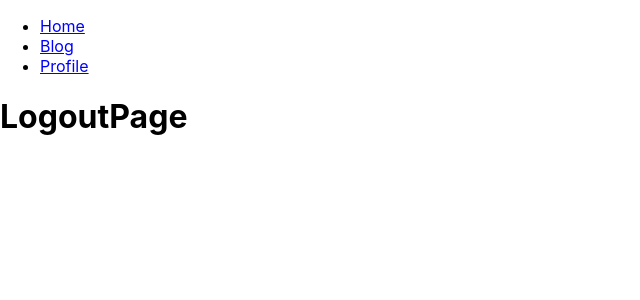
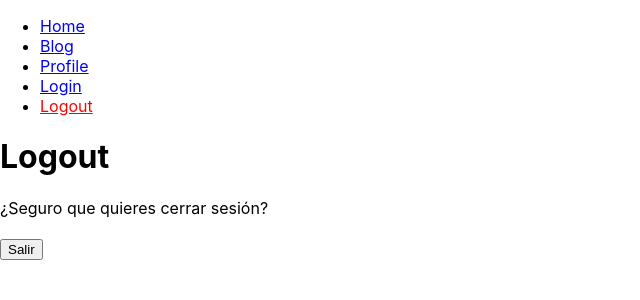
Before and after one commit to AdrianGerman/react-router, a React (Create React App) app: page /#/logout in a window 1280 px wide. Shown: the top 300 px of the page, without its empty margins (0-640 px from the left). Built offline with nearby package versions, Linux system fonts and the light colour scheme.

Commit message:
use auth

```diff
--- a/src/App.js
+++ b/src/App.js
@@ -6,6 +6,7 @@ import { Menu } from "./Menu";
 import { BlogPost } from "./BlogPost";
 import { LoginPage } from "./LoginPage";
 import { LogoutPage } from "./LogoutPage";
+import { AuthProvider } from "./auth";
 
 import "./App.css";
 
@@ -13,6 +14,7 @@ function App() {
   return (
     <>
       <HashRouter>
+        <AuthProvider>
           <Menu />
           <Routes>
             <Route path="/" element={<HomePage />} />
@@ -26,6 +28,7 @@ function App() {
             <Route path="/profile" element={<ProfilePage />} />
             <Route path="*" element={<p>Not found</p>} />
           </Routes>
+        </AuthProvider>
       </HashRouter>
     </>
   );
--- a/src/LoginPage.js
+++ b/src/LoginPage.js
@@ -1,5 +1,25 @@
+import React from "react";
+import { useAuth } from "./auth";
+
 function LoginPage() {
-  return <h1>LoginPage</h1>;
+  const auth = useAuth();
+  const [username, setUsername] = React.useState("");
+
+  const login = (e) => {
+    e.preventDefault();
+    auth.login({ username });
+  };
+  return (
+    <>
+      <h1>Login</h1>
+
+      <form onSubmit={login}>
+        <label>Ingresa tu nombre de usuario</label> <br /> <br />
+        <input value={username} onChange={(e) => setUsername(e.target.value)} />
+        <button type="submit">Entrar</button>
+      </form>
+    </>
+  );
 }
 
 export { LoginPage };
--- a/src/LogoutPage.js
+++ b/src/LogoutPage.js
@@ -1,5 +1,22 @@
+import { useAuth } from "./auth";
+
 function LogoutPage() {
-  return <h1>LogoutPage</h1>;
+  const auth = useAuth();
+
+  const logout = (e) => {
+    e.preventDefault();
+    auth.logout();
+  };
+  return (
+    <>
+      <h1>Logout</h1>
+
+      <form onSubmit={logout}>
+        <label>¿Seguro que quieres cerrar sesión?</label> <br /> <br />
+        <button type="submit">Salir</button>
+      </form>
+    </>
+  );
 }
 
 export { LogoutPage };
--- a/src/Menu.js
+++ b/src/Menu.js
@@ -1,4 +1,4 @@
-import { Link, NavLink } from "react-router-dom";
+import { NavLink } from "react-router-dom";
 
 function Menu() {
   return (
@@ -14,39 +14,6 @@ function Menu() {
             </NavLink>
           </li>
         ))}
-        {/* <li>
-          <Link to="/">Home</Link>
-        </li>
-        <li>
-          <Link to="/blog">Blog</Link>
-        </li>
-        <li>
-          <Link to="/profile">Profile</Link>
-        </li> */}
-        {/* <li>
-          <NavLink
-            style={({ isActive }) => ({ color: isActive ? "red" : "blue" })}
-            to="/"
-          >
-            Home
-          </NavLink>
-        </li>
-        <li>
-          <NavLink
-            style={({ isActive }) => ({ color: isActive ? "red" : "blue" })}
-            to="/Blog"
-          >
-            Blog
-          </NavLink>
-        </li>
-        <li>
-          <NavLink
-            style={({ isActive }) => ({ color: isActive ? "red" : "blue" })}
-            to="/Profile"
-          >
-            Profile
-          </NavLink>
-        </li> */}
       </ul>
     </nav>
   );
@@ -65,4 +32,12 @@ routes.push({
   to: "/profile",
   text: "Profile",
 });
+routes.push({
+  to: "/login",
+  text: "Login",
+});
+routes.push({
+  to: "/Logout",
+  text: "Logout",
+});
 export { Menu };
--- a/src/ProfilePage.js
+++ b/src/ProfilePage.js
@@ -1,5 +1,14 @@
+import { useAuth } from "./auth";
+
 function ProfilePage() {
-  return <h1>Profile Page</h1>;
+  const auth = useAuth();
+
+  return (
+    <>
+      <h1>Perfil</h1>
+      <p>Welcome, {auth.user.username}</p>
+    </>
+  );
 }
 
 export { ProfilePage };
--- /dev/null
+++ b/src/auth.js
@@ -0,0 +1,29 @@
+import React from "react";
+import { useNavigate } from "react-router-dom";
+
+const AuthContext = React.createContext();
+
+function AuthProvider({ children }) {
+  const navigate = useNavigate();
+  const [user, setUser] = React.useState(null);
+
+  const login = ({ username }) => {
+    setUser({ username });
+    navigate("/profile");
+  };
+  const logout = () => {
+    setUser(null);
+    navigate("/");
+  };
+
+  const auth = { user, login, logout };
+
+  return <AuthContext.Provider value={auth}>{children}</AuthContext.Provider>;
+}
+
+function useAuth() {
+  const auth = React.useContext(AuthContext);
+  return auth;
+}
+
+export { AuthProvider, useAuth };
```
Lines whose indentation alone changed are shown as unchanged.
